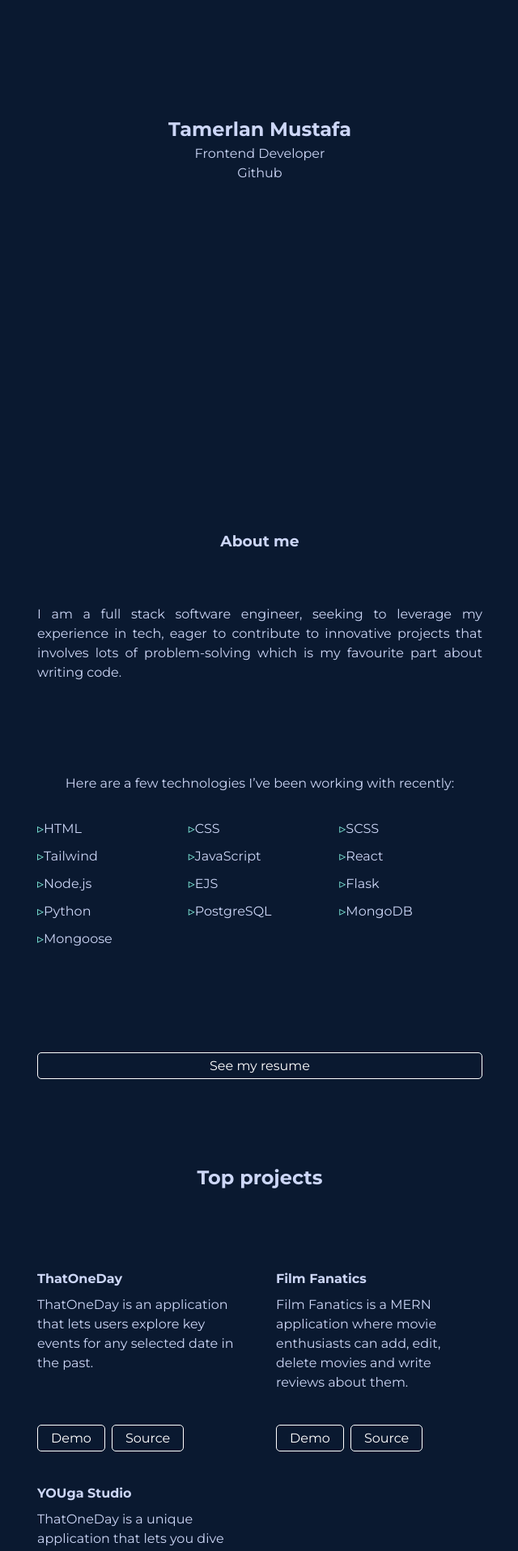
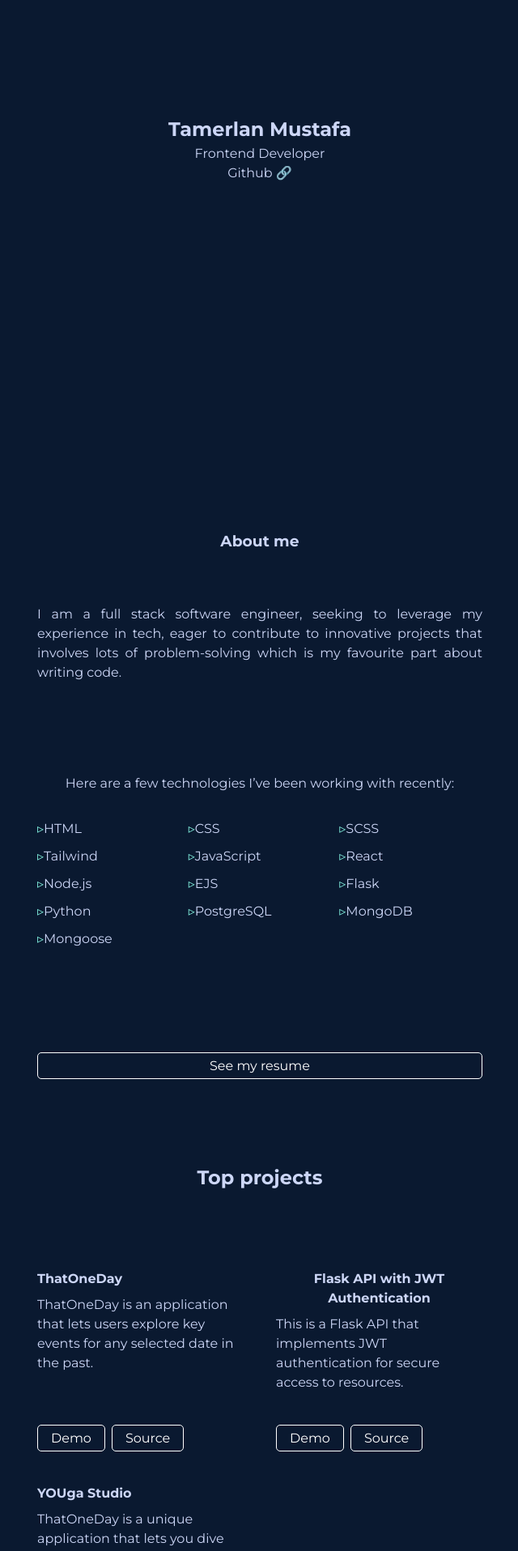
Before and after one commit to tamerlanmustafa/portfolio, a React (Vite) app: page / in a window 1280 px wide. Shown: the part 244-2160 px from the top of the page at 81% size, without its empty margins (319-959 px from the left). Built offline with nearby package versions, Linux system fonts and the light colour scheme.

Commit message:
minor bug fixes

```diff
--- a/src/components/Hero/Hero.jsx
+++ b/src/components/Hero/Hero.jsx
@@ -31,7 +31,7 @@ const Hero = () => {
             <section className="hero">
                 <h1>Tamerlan Mustafa</h1>
                 <p>Frontend Developer</p>
-                <a href="https://github.com/TamerlanMustafayev" target="_blank" rel="noopener noreferrer">Github</a>
+                <a href="https://github.com/TamerlanMustafayev" target="_blank" rel="noopener noreferrer">Github &#x1F517; </a>
             </section>
             <hr />
             <AboutMe />
--- a/src/components/Projects/ProjectsDB/ProjectsDB.jsx
+++ b/src/components/Projects/ProjectsDB/ProjectsDB.jsx
@@ -1,3 +1,6 @@
+
+
+
 
 
 const projectsList = [
@@ -9,19 +12,23 @@ const projectsList = [
 
     },
     {
-        title: 'Film Fanatics',
-        description: 'Film Fanatics is a MERN application where movie enthusiasts can add, edit, delete movies and write reviews about them.',
-        demoLink: 'https://filmfanaticapp-50d57edb13cc.herokuapp.com/',
-        sourceCode: 'SOURCE',
-
+        title: 'Flask API with JWT Authentication',
+        description: 'This is a Flask API that implements JWT authentication for secure access to resources.',
+        demoLink: 'https://github.com/tamerlanmustafa/flask-api-readsio-back-end',
+        sourceCode: 'https://github.com/tamerlanmustafa/flask-api-readsio-back-end'
     },
     {
         title: 'YOUga Studio',
         description: 'ThatOneDay is a unique application that lets you dive into the past by exploring historical data for any selected date.',
         demoLink: 'https://yougastudio.netlify.app/',
         sourceCode: 'SOURCE',
-
-    }
+    },
+    {
+        title: 'TicTacToe',
+        description: 'A simple Tic Tac Toe game built with HTML, CSS, JS.',
+        demoLink: 'https://readsio.netlify.app/',
+        sourceCode: '',
+    },
 
 ]
 
```
